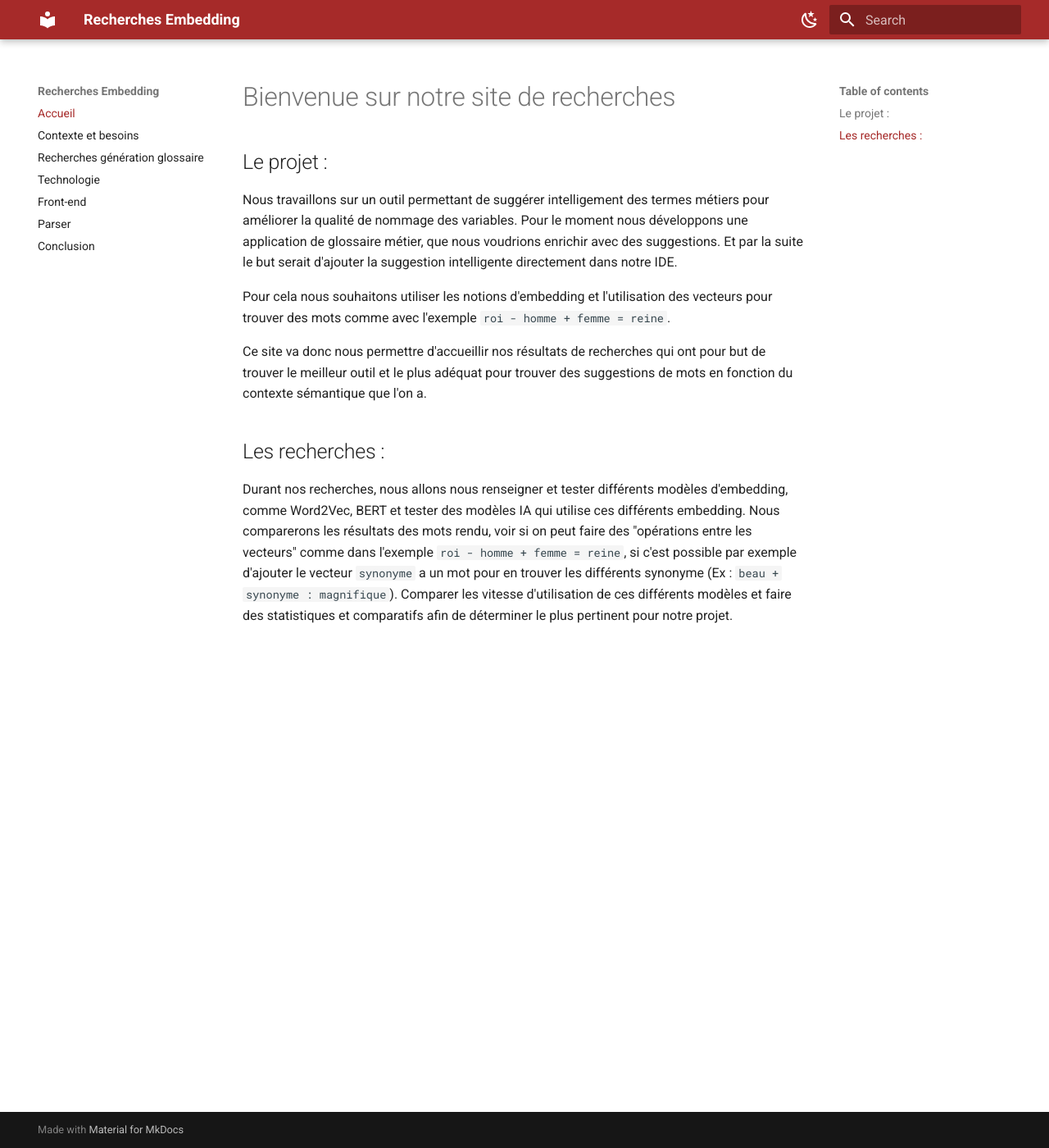
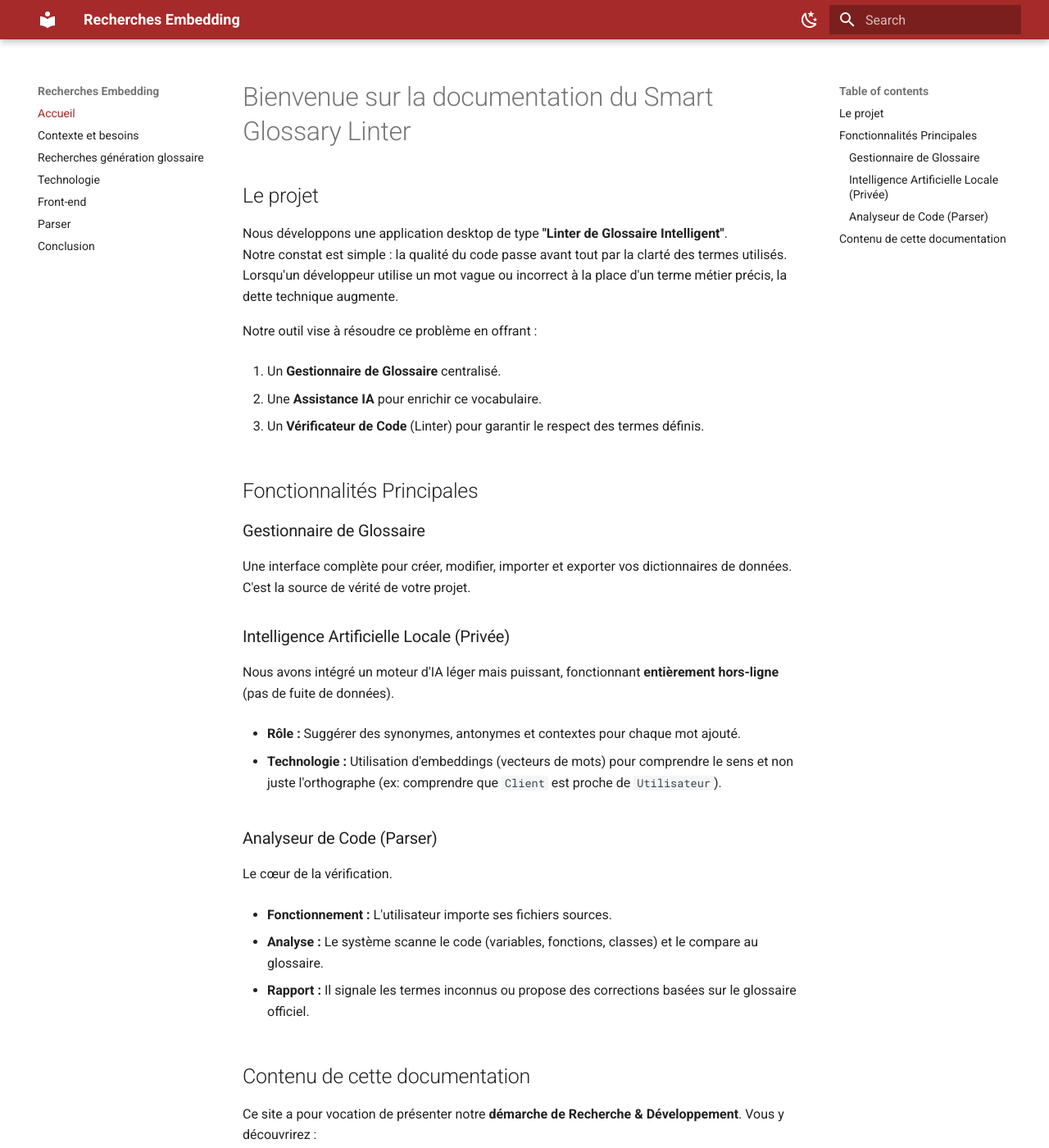
Before and after one commit to Embedding-Groupe/synthese-de-recherche-mkdocs, an MkDocs documentation site: the page built from docs/index.md, in a window 1280 px wide and 1400 px high. Shown: the whole window at 82% size. Built offline with MkDocs 1.6.1 and Material for MkDocs 9.7.7, drawn with Linux system fonts in a browser that asks for light colours; some of the changed text lies outside the part shown.

Commit message:
Modification accueil

```diff
--- a/docs/index.md
+++ b/docs/index.md
@@ -1,12 +1,46 @@
-# Bienvenue sur notre site de recherches
+# Bienvenue sur la documentation du Smart Glossary Linter
 
-## Le projet :
-Nous travaillons sur un outil permettant de suggérer intelligement des termes métiers pour améliorer la qualité de nommage des variables. Pour le moment nous développons une application de glossaire métier, que nous voudrions enrichir avec des suggestions. Et par la suite le but serait d'ajouter la suggestion intelligente directement dans notre IDE.
+## Le projet
 
-Pour cela nous souhaitons utiliser les notions d'embedding et l'utilisation des vecteurs pour trouver des mots comme avec l'exemple `roi - homme + femme = reine`.
+Nous développons une application desktop de type **"Linter de Glossaire Intelligent"**.
+Notre constat est simple : la qualité du code passe avant tout par la clarté des termes utilisés. Lorsqu'un développeur utilise un mot vague ou incorrect à la place d'un terme métier précis, la dette technique augmente.
 
-Ce site va donc nous permettre d'accueillir nos résultats de recherches qui ont pour but de trouver le meilleur outil et le plus adéquat pour trouver des suggestions de mots en fonction du contexte sémantique que l'on a.
+Notre outil vise à résoudre ce problème en offrant :
 
-## Les recherches :
+1.  Un **Gestionnaire de Glossaire** centralisé.
 
-Durant nos recherches, nous allons nous renseigner et tester différents modèles d'embedding, comme Word2Vec, BERT et tester des modèles IA qui utilise ces différents embedding. Nous comparerons les résultats des mots rendu, voir si on peut faire des "opérations entre les vecteurs" comme dans l'exemple `roi - homme + femme = reine`, si c'est possible par exemple d'ajouter le vecteur `synonyme` a un mot pour en trouver les différents synonyme (Ex : `beau + synonyme : magnifique`). Comparer les vitesse d'utilisation de ces différents modèles et faire des statistiques et comparatifs afin de déterminer le plus pertinent pour notre projet.
+2.  Une **Assistance IA** pour enrichir ce vocabulaire.
+
+3.  Un **Vérificateur de Code** (Linter) pour garantir le respect des termes définis.
+
+## Fonctionnalités Principales
+
+### Gestionnaire de Glossaire
+Une interface complète pour créer, modifier, importer et exporter vos dictionnaires de données. C'est la source de vérité de votre projet.
+
+### Intelligence Artificielle Locale (Privée)
+Nous avons intégré un moteur d'IA léger mais puissant, fonctionnant **entièrement hors-ligne** (pas de fuite de données).
+
+*   **Rôle :** Suggérer des synonymes, antonymes et contextes pour chaque mot ajouté.
+
+*   **Technologie :** Utilisation d'embeddings (vecteurs de mots) pour comprendre le sens et non juste l'orthographe (ex: comprendre que `Client` est proche de `Utilisateur`).
+
+### Analyseur de Code (Parser)
+Le cœur de la vérification.
+
+*   **Fonctionnement :** L'utilisateur importe ses fichiers sources.
+
+*   **Analyse :** Le système scanne le code (variables, fonctions, classes) et le compare au glossaire.
+
+*   **Rapport :** Il signale les termes inconnus ou propose des corrections basées sur le glossaire officiel.
+
+## Contenu de cette documentation
+
+Ce site a pour vocation de présenter notre **démarche de Recherche & Développement**. Vous y découvrirez :
+
+*   **Les Recherches IA :** Nos tests sur différents modèles (Word2Vec, BERT...), nos comparatifs de performance et la justification de nos choix finaux.
+*   **L'Architecture du Parser :** Comment nous transformons du code brut en données analysables (AST, Tokenization).
+*   **Les Choix Techniques :** Front-end, Back-end, et intégration des composants.
+
+---
+*Projet réalisé dans le cadre de la SAE - IUT.*
```
